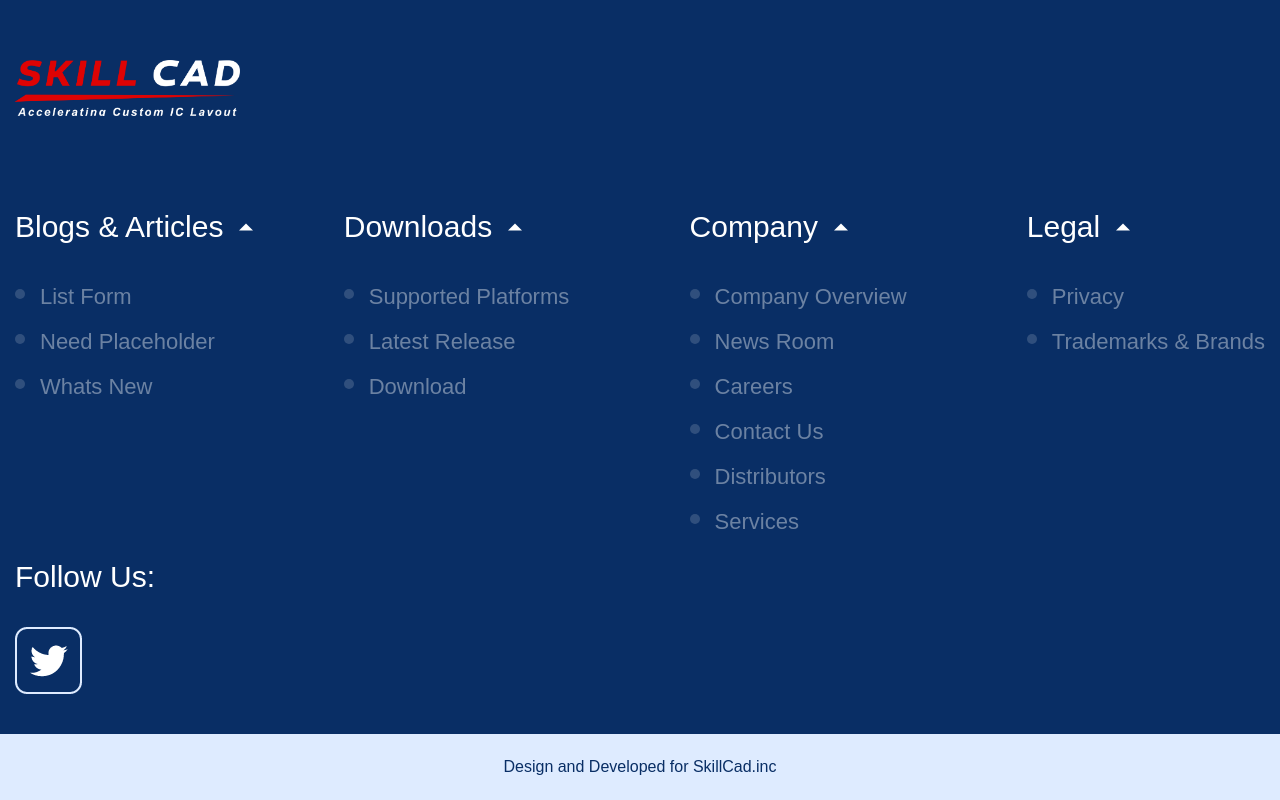
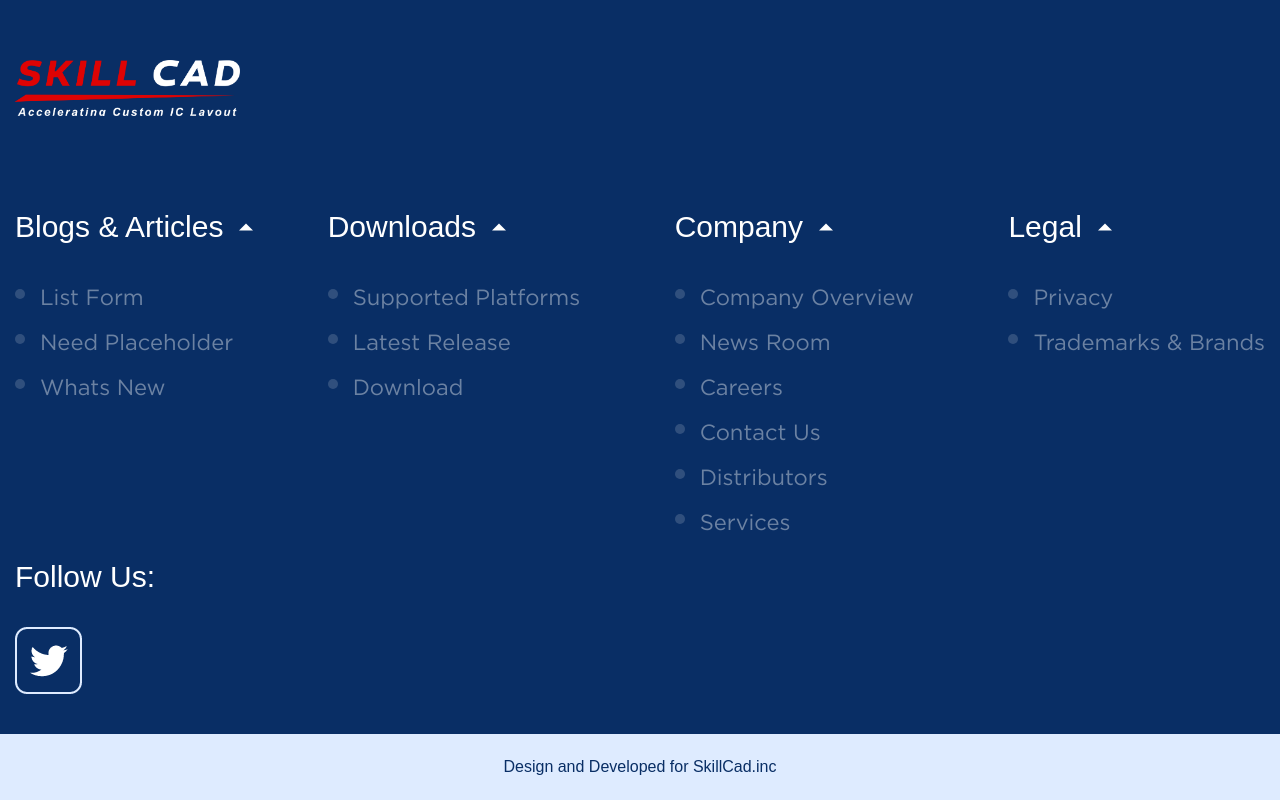
Before and after one commit to denisSorokinz/skillcad_template, a plain HTML site: page index.html in a window 1280 px wide. Shown: the part 8416-9216 px from the top of the page. Drawn offline with nearby package versions, Linux system fonts and the light colour scheme.

Commit message:
font-fix

```diff
--- a/assets/styles/styles.css
+++ b/assets/styles/styles.css
@@ -966,7 +966,7 @@ button:focus {
 }
 
 .footer .footer-content_section-item a {
-    font-family: 'Gotham', sans-serif;
+    font-family: 'Gotham-Book', sans-serif;
     font-size: 1.375rem;
     line-height: 1.875rem;
     color: #fff;
```
